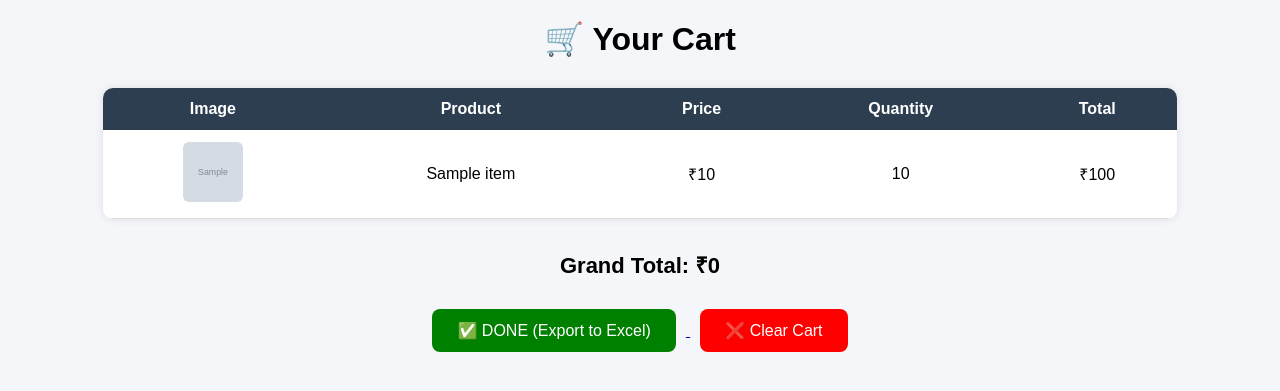
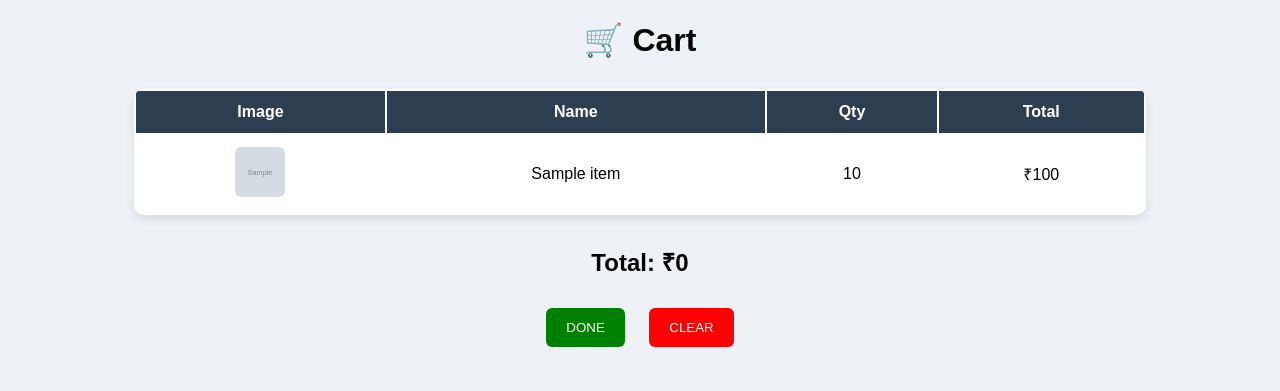
Before and after one commit to darshjain1604/Uttam_Hardwares, a Flask app: template templates/cart.html in a window 1280 px wide. Shown: the top 391 px of the page. Run offline with Flask 3, Linux system fonts and the light colour scheme; the template is opened without the code that fills it: most values are stand-ins (such as "Sample title", 1, 10 or a date in 2020); grey boxes marked "Sample" are stand-in pictures; some libraries are stand-ins or nearby versions.

Commit message:
Add files via upload

```diff
--- a/templates/cart.html
+++ b/templates/cart.html
@@ -4,150 +4,91 @@
   <title>Cart</title>
 
   <style>
-    body {
-      font-family: Arial;
-      background: #f4f6f9;
+    body { font-family: Arial; background:#eef2f7; }
+
+    h1 { text-align:center; }
+
+    table {
+      width:80%;
+      margin:30px auto;
+      background:white;
+      border-radius:10px;
+      overflow:hidden;
+      box-shadow:0px 4px 10px rgba(0,0,0,0.1);
     }
 
-    h1 {
-      text-align: center;
-      margin-top: 20px;
-    }
-
-    table {
-      width: 85%;
-      margin: 30px auto;
-      border-collapse: collapse;
-      background: white;
-      border-radius: 10px;
-      overflow: hidden;
-      box-shadow: 0px 0px 10px rgba(0,0,0,0.1);
+    th, td {
+      padding:12px;
+      text-align:center;
     }
 
     th {
-      background: #2c3e50;
-      color: white;
-      padding: 12px;
-    }
-
-    td {
-      padding: 12px;
-      text-align: center;
-      border-bottom: 1px solid #ddd;
+      background:#2c3e50;
+      color:white;
     }
 
     img {
-      width: 60px;
-      height: 60px;
-      object-fit: cover;
-      border-radius: 6px;
+      width:50px;
+      height:50px;
+      border-radius:6px;
     }
 
-    .total-box {
-      text-align: center;
-      font-size: 22px;
-      font-weight: bold;
-      margin-top: 20px;
-    }
-
-    .buttons {
-      text-align: center;
-      margin-top: 20px;
+    .btns {
+      text-align:center;
+      margin-top:20px;
     }
 
     button {
-      padding: 12px 25px;
-      margin: 10px;
-      border: none;
-      border-radius: 8px;
-      font-size: 16px;
-      cursor: pointer;
-      color: white;
+      padding:12px 20px;
+      margin:10px;
+      border:none;
+      border-radius:6px;
+      color:white;
+      cursor:pointer;
     }
 
-    .done {
-      background: green;
-    }
-
-    .clear {
-      background: red;
-    }
-
-    .empty {
-      text-align: center;
-      font-size: 18px;
-      margin-top: 40px;
-    }
+    .done { background:green; }
+    .clear { background:red; }
   </style>
 </head>
 
 <body>
 
-<h1>🛒 Your Cart</h1>
+<h1>🛒 Cart</h1>
 
 {% if cart %}
 
 <table>
 <tr>
 <th>Image</th>
-    <th>Product</th>
-    <th>Price</th>
-    <th>Quantity</th>
+<th>Name</th>
+<th>Qty</th>
 <th>Total</th>
 </tr>
 
-  {% set grand_total = 0 %}
+{% set total = 0 %}
 
 {% for item in cart %}
 <tr>
-
-    <!-- IMAGE -->
-    <td>
-      {% if item.image %}
-        <img src="{{ item.image }}">
-      {% else %}
-        <img src="https://via.placeholder.com/60">
-      {% endif %}
-    </td>
-
-    <!-- NAME -->
+<td><img src="{{ item.image }}"></td>
 <td>{{ item.name }}</td>
-
-    <!-- PRICE -->
-    <td>₹{{ item.price }}</td>
-
-    <!-- QUANTITY -->
 <td>{{ item.qty }}</td>
-
-    <!-- TOTAL -->
 <td>₹{{ item.price * item.qty }}</td>
-
 </tr>
 
-  {% set grand_total = grand_total + (item.price * item.qty) %}
+{% set total = total + (item.price * item.qty) %}
 {% endfor %}
 </table>
 
-<div class="total-box">
-  Grand Total: ₹{{ grand_total }}
-</div>
+<h2 style="text-align:center;">Total: ₹{{ total }}</h2>
 
-<div class="buttons">
-
-  <a href="/export_excel">
-    <button class="done">✅ DONE (Export to Excel)</button>
-  </a>
-
-  <a href="/clear">
-    <button class="clear">❌ Clear Cart</button>
-  </a>
-
+<div class="btns">
+<a href="/export_excel"><button class="done">DONE</button></a>
+<a href="/clear"><button class="clear">CLEAR</button></a>
 </div>
 
 {% else %}
-
-<p class="empty">Cart is empty 🛒</p>
-
+<p style="text-align:center;">Cart Empty</p>
 {% endif %}
 
 </body>
```
Also changed, not shown: templates/shop.html (added, +113 -0 lines). Lines whose indentation alone changed are shown as unchanged.
